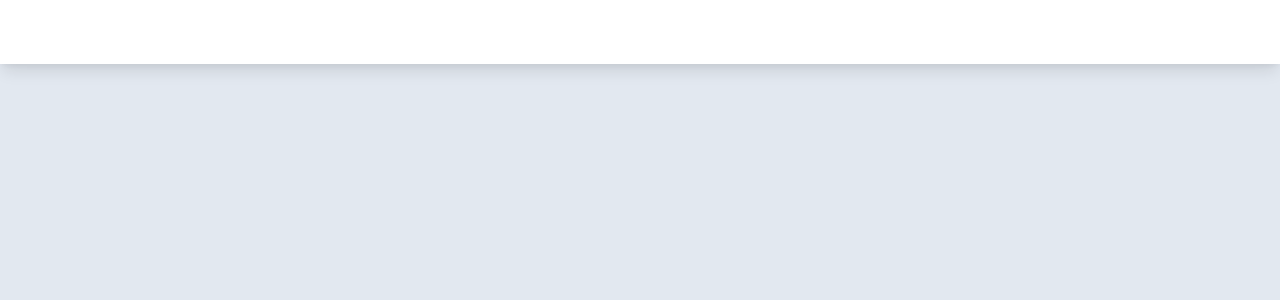
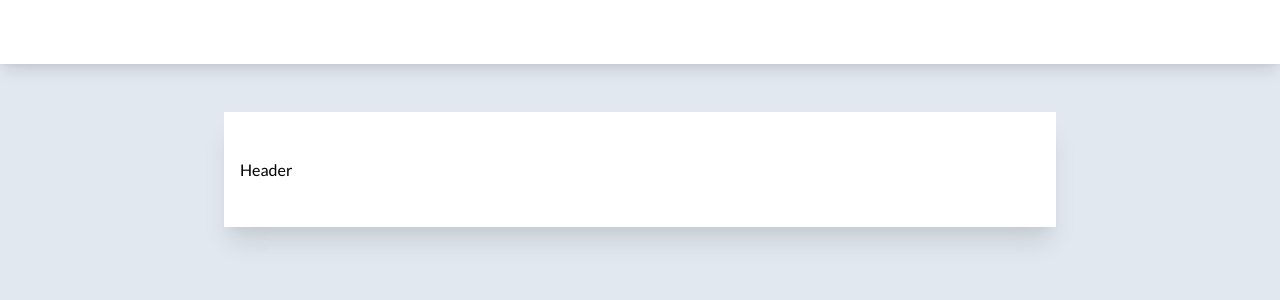
Before and after one commit to agneym/the-reader, a React (Create React App) app: page / in a window 1280 px wide. Shown: the top 300 px of the page. Built offline with nearby package versions, Linux system fonts and the light colour scheme.

Commit message:
styles for content

```diff
--- a/src/components/Dashboard/Content.tsx
+++ b/src/components/Dashboard/Content.tsx
@@ -1,12 +1,23 @@
 import React, { FC } from "react";
 import styled from "styled-components";
 
+import Header from "./Header";
+
 const Main = styled.main`
-  margin-top: ${props => props.theme.nav.height};
+  margin: calc(${props => props.theme.nav.height} + 3em) auto 0 auto;
+  background-color: #ffffff;
+  width: 100%;
+  max-width: 800px;
+  padding: 2em 1em;
+  box-shadow: ${props => props.theme.boxShadows.xl};
 `;
 
 const Content: FC = () => {
-  return <Main></Main>;
+  return (
+    <Main>
+      <Header />
+    </Main>
+  );
 };
 
 export default Content;
--- /dev/null
+++ b/src/components/Dashboard/Header.tsx
@@ -0,0 +1,14 @@
+import React, { FC } from "react";
+import styled from "styled-components";
+
+const Container = styled.header``;
+
+const Header: FC = () => {
+  return (
+    <Container>
+      <p>Header</p>
+    </Container>
+  );
+};
+
+export default Header;
--- a/src/utils/theme.ts
+++ b/src/utils/theme.ts
@@ -1,5 +1,6 @@
 const boxShadows = {
   lg: `0 10px 15px -3px rgba(0,0,0,.1), 0 4px 6px -2px rgba(0,0,0,.05)`,
+  xl: `0 20px 25px -5px rgba(0,0,0,.1), 0 10px 10px -5px rgba(0,0,0,.04)`,
 };
 
 const colors = {
```
